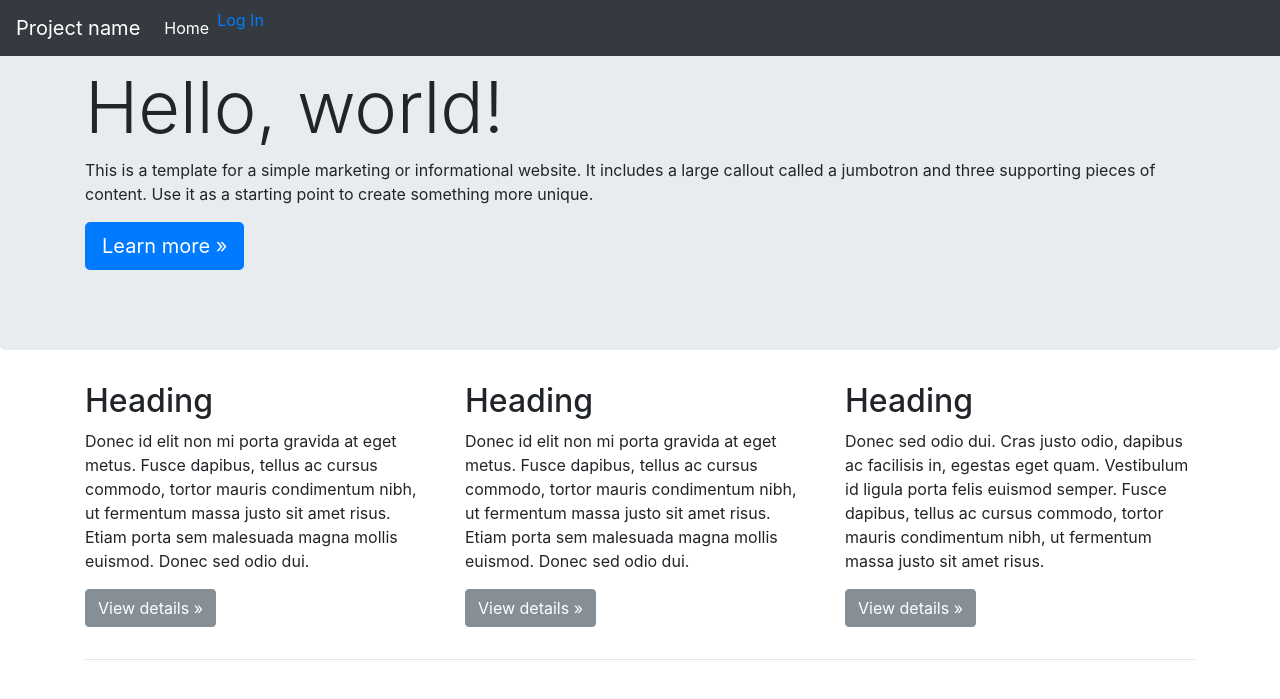
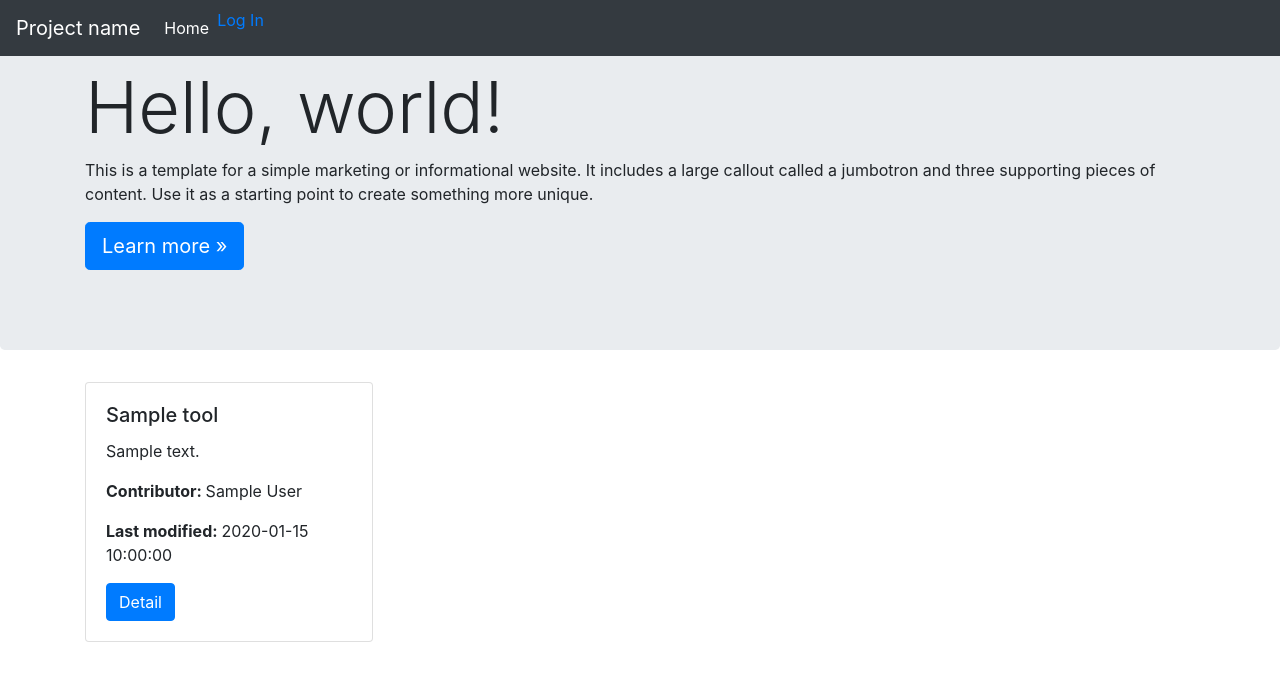
Before and after one commit to clowder-framework/catalog, a Flask app: page / in a window 1280 px wide. Shown: the top 699 px of the page. Run offline with Flask 2, Linux system fonts and the light colour scheme; a database or web service that is not in the repository returns one stand-in record (values such as "Sample title"); some libraries are stand-ins or nearby versions.

Commit message:
add home page with extractors

```diff
--- a/transformations/__init__.py
+++ b/transformations/__init__.py
@@ -24,13 +24,17 @@ def create_app(test_config=None):
     except OSError:
         pass
 
-    # a simple home page
-    @app.route('/')
-    def home():
-        return render_template('home.html')
-
     # Connect to database
     from . import db
     db.init_app(app)
 
+    # a simple home page
+    @app.route('/')
+    def home():
+        db = get_db()
+        collection = db["toolscatalog"]
+        tools = collection.tools.find()
+
+        return render_template('home.html', tools = tools)
+
     return app
--- a/transformations/templates/home.html
+++ b/transformations/templates/home.html
@@ -1,8 +1,6 @@
 {% extends 'main.html' %}
 {% block title %}Home{% endblock %}
 {% block content %}
-
-
 
       <!-- Main jumbotron for a primary marketing message or call to action -->
       <div class="jumbotron">
@@ -13,28 +11,21 @@
         </div>
       </div>
 
-      <div class="container">
-        <!-- Example row of columns -->
-        <div class="row">
-          <div class="col-md-4">
-            <h2>Heading</h2>
-            <p>Donec id elit non mi porta gravida at eget metus. Fusce dapibus, tellus ac cursus commodo, tortor mauris condimentum nibh, ut fermentum massa justo sit amet risus. Etiam porta sem malesuada magna mollis euismod. Donec sed odio dui. </p>
-            <p><a class="btn btn-secondary" href="#" role="button">View details &raquo;</a></p>
-          </div>
-          <div class="col-md-4">
-            <h2>Heading</h2>
-            <p>Donec id elit non mi porta gravida at eget metus. Fusce dapibus, tellus ac cursus commodo, tortor mauris condimentum nibh, ut fermentum massa justo sit amet risus. Etiam porta sem malesuada magna mollis euismod. Donec sed odio dui. </p>
-            <p><a class="btn btn-secondary" href="#" role="button">View details &raquo;</a></p>
-          </div>
-          <div class="col-md-4">
-            <h2>Heading</h2>
-            <p>Donec sed odio dui. Cras justo odio, dapibus ac facilisis in, egestas eget quam. Vestibulum id ligula porta felis euismod semper. Fusce dapibus, tellus ac cursus commodo, tortor mauris condimentum nibh, ut fermentum massa justo sit amet risus.</p>
-            <p><a class="btn btn-secondary" href="#" role="button">View details &raquo;</a></p>
-          </div>
+<div class="container">
+  <div class="row">
+    {% for tool in tools %}
+    <div class="col-4">
+      <div class="card" style="width: 18rem;">
+        <div class="card-body">
+          <h5 class="card-title">{{tool.title}}</h5>
+          <p class="card-text">{{tool.shortdesc}}</p>
+          <p class="card-text"><b>Contributor: </b>{{tool.author}}</p>
+          <p class="card-text"><b>Last modified: </b>{{tool.updateDate}}</p>
+          <a href="#" class="btn btn-primary">Detail</a>
         </div>
-
-        <hr>
-
-      </div> <!-- /container -->
-
+      </div>
+    </div>
+    {% endfor %}
+  </div>
+</div>
 {% endblock %}
```
